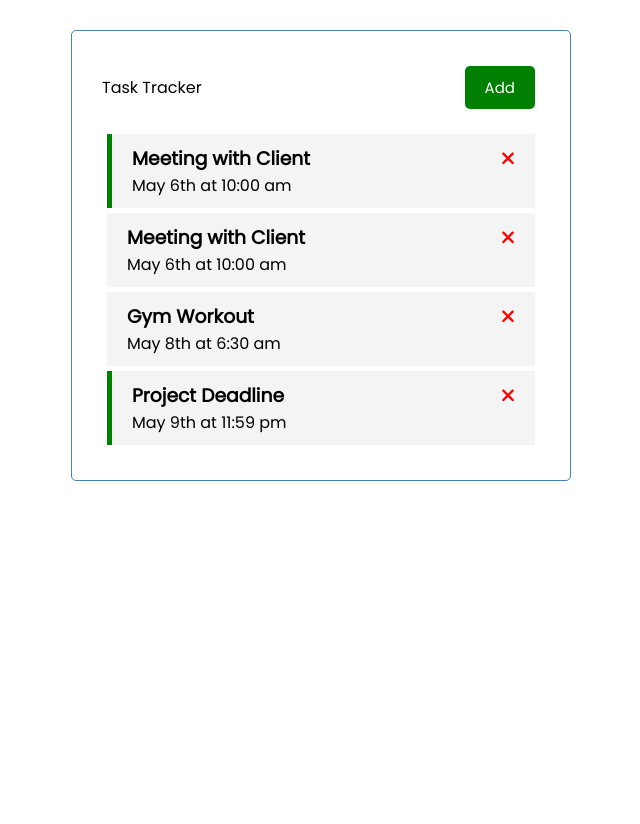
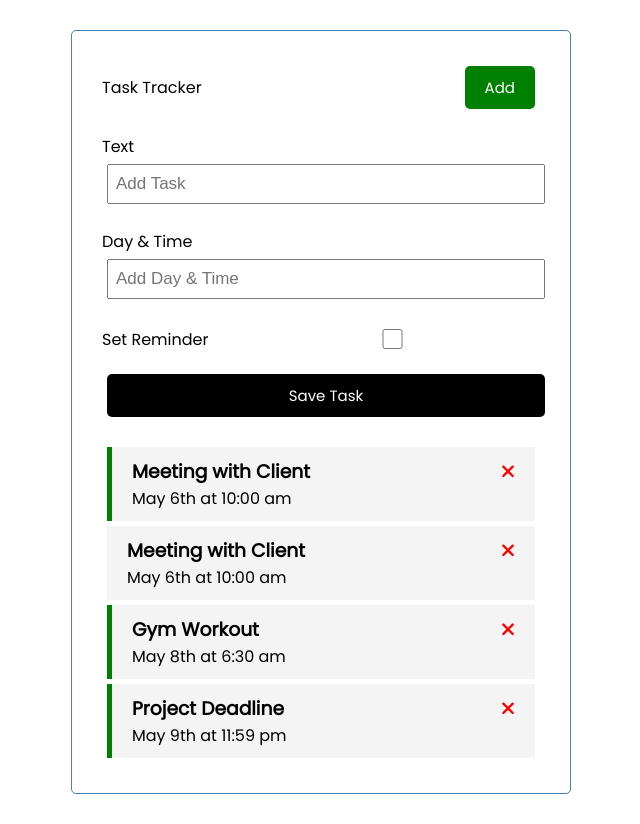
Before and after one commit to RAHULDAS6009/Learn-Angular, an Angular app: page / in a window 1280 px wide. Shown: the whole page, without its empty margins (319-959 px from the left). Before the commit the page ends 800 px from the top, so only its background shows below. Built offline with nearby package versions, Linux system fonts and the light colour scheme; data requests are answered from the project's data file.

Commit message:
how to do 2-way data biniding in angular

```diff
--- a/db.json
+++ b/db.json
@@ -4,25 +4,25 @@
       "id": "1",
       "text": "Meeting with Client",
       "day": "May 6th at 10:00 am",
-      "remainder": true
+      "reminder": true
     },
     {
       "id": "2",
       "text": "Meeting with Client",
       "day": "May 6th at 10:00 am",
-      "remainder": false
+      "reminder": false
     },
     {
       "id": "4",
       "text": "Gym Workout",
       "day": "May 8th at 6:30 am",
-      "remainder": false
+      "reminder": true
     },
     {
       "id": "5",
       "text": "Project Deadline",
       "day": "May 9th at 11:59 pm",
-      "remainder": true
+      "reminder": true
     }
   ]
 }
--- a/src/app/Task.ts
+++ b/src/app/Task.ts
@@ -2,5 +2,5 @@ export interface Task {
     id?:number;
     text:string;
     day:string;
-    remainder:boolean
+    reminder:boolean
 }
--- /dev/null
+++ b/src/app/components/add-task/add-task.component.css
@@ -0,0 +1,3 @@
+.add-form{
+    padding-bottom: 20px;
+}
--- /dev/null
+++ b/src/app/components/add-task/add-task.component.html
@@ -0,0 +1,16 @@
+<form class="add-form">
+    <div class="form-control">
+        <label for="text">Text</label>
+        <input type="text" name="text" id="text" [(ngModel)]="text" placeholder="Add Task">
+    </div>
+    <div class="form-control">
+        <label for="text">Day & Time</label>
+        <input type="text" name="day" id="day" [(ngModel)]="day" placeholder="Add Day & Time">
+    </div>
+    <div class="form-control form-control-check">
+        <label for="text">Set Reminder</label>
+        <input type="checkbox" name="reminder" [(ngModel)]="reminder" id="reminder">
+    </div>
+    {{text}}
+    <input type="submit" class="btn btn-block" value="Save Task">
+</form>
--- /dev/null
+++ b/src/app/components/add-task/add-task.component.ts
@@ -0,0 +1,15 @@
+import { CommonModule } from '@angular/common';
+import { Component } from '@angular/core';
+import { FormsModule } from '@angular/forms';
+
+@Component({
+  selector: 'app-add-task',
+  imports: [FormsModule,CommonModule],
+  templateUrl: './add-task.component.html',
+  styleUrl: './add-task.component.css',
+})
+export class AddTaskComponent {
+  text?: string;
+  day?: string;
+  reminder: boolean = false;
+}
--- a/src/app/components/task-item/task-item.component.css
+++ b/src/app/components/task-item/task-item.component.css
@@ -5,7 +5,7 @@
     cursor: pointer;
   }
 
-  .task.remainder {
+  .task.reminder {
     border-left: 5px solid green;
   }
 
--- a/src/app/components/task-item/task-item.component.html
+++ b/src/app/components/task-item/task-item.component.html
@@ -1,4 +1,4 @@
-<div [ngClass]="{remainder:task?.remainder}" class="task" (dblclick)="toggle(task)">
+<div [ngClass]="{reminder:task?.reminder}" class="task" (dblclick)="toggle(task)">
 
   <h3>{{ task?.text }}
     <fa-icon (click)="onDelete(task)"  [ngStyle]="{color:'red'}" [icon]="faTimes"></fa-icon>
--- a/src/app/components/tasks/tasks.component.html
+++ b/src/app/components/tasks/tasks.component.html
@@ -1,3 +1,4 @@
+<app-add-task></app-add-task>
 <app-task-item
   *ngFor="let task of tasks"
   [task]="task"
--- a/src/app/components/tasks/tasks.component.ts
+++ b/src/app/components/tasks/tasks.component.ts
@@ -3,10 +3,11 @@ import { Task } from '../../Task';
 import { CommonModule } from '@angular/common';
 import { TaskItemComponent } from '../task-item/task-item.component';
 import { TaskService } from '../../services/task.service';
+import { AddTaskComponent } from '../add-task/add-task.component';
 
 @Component({
   selector: 'app-tasks',
-  imports: [CommonModule, TaskItemComponent],
+  imports: [CommonModule, TaskItemComponent,AddTaskComponent],
   templateUrl: './tasks.component.html',
   styleUrl: './tasks.component.css',
 })
@@ -25,7 +26,7 @@ export class TasksComponent implements OnInit {
     });
   }
   onToggleTask(task: Task) {
-    task.remainder= !task.remainder;
+    task.reminder= !task.reminder;
     this.taskService.updateTask(task).subscribe();
   }
 
```
Also changed, not shown: src/app/mock-tasks.ts (+5 -5 lines), 1 other file (tests, documents, lock files or other folders).
